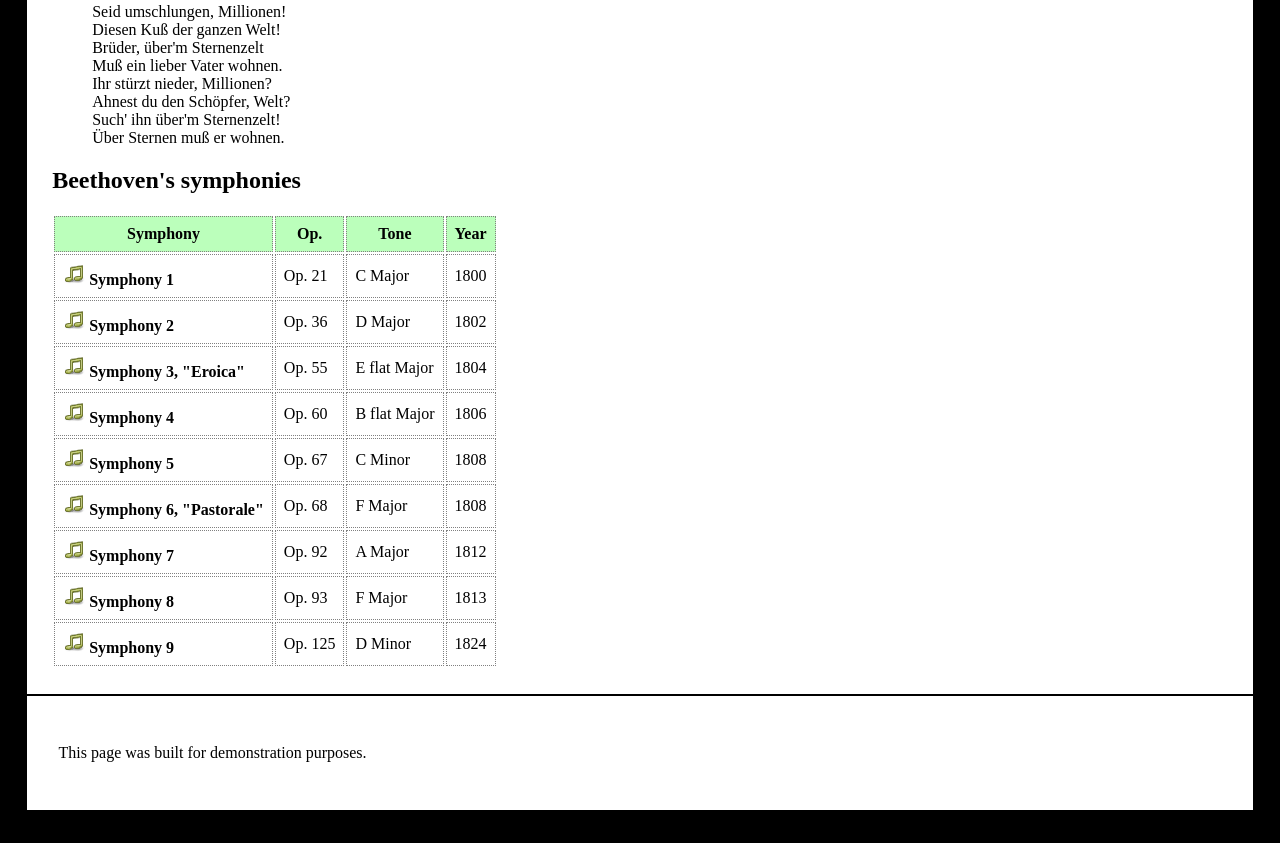
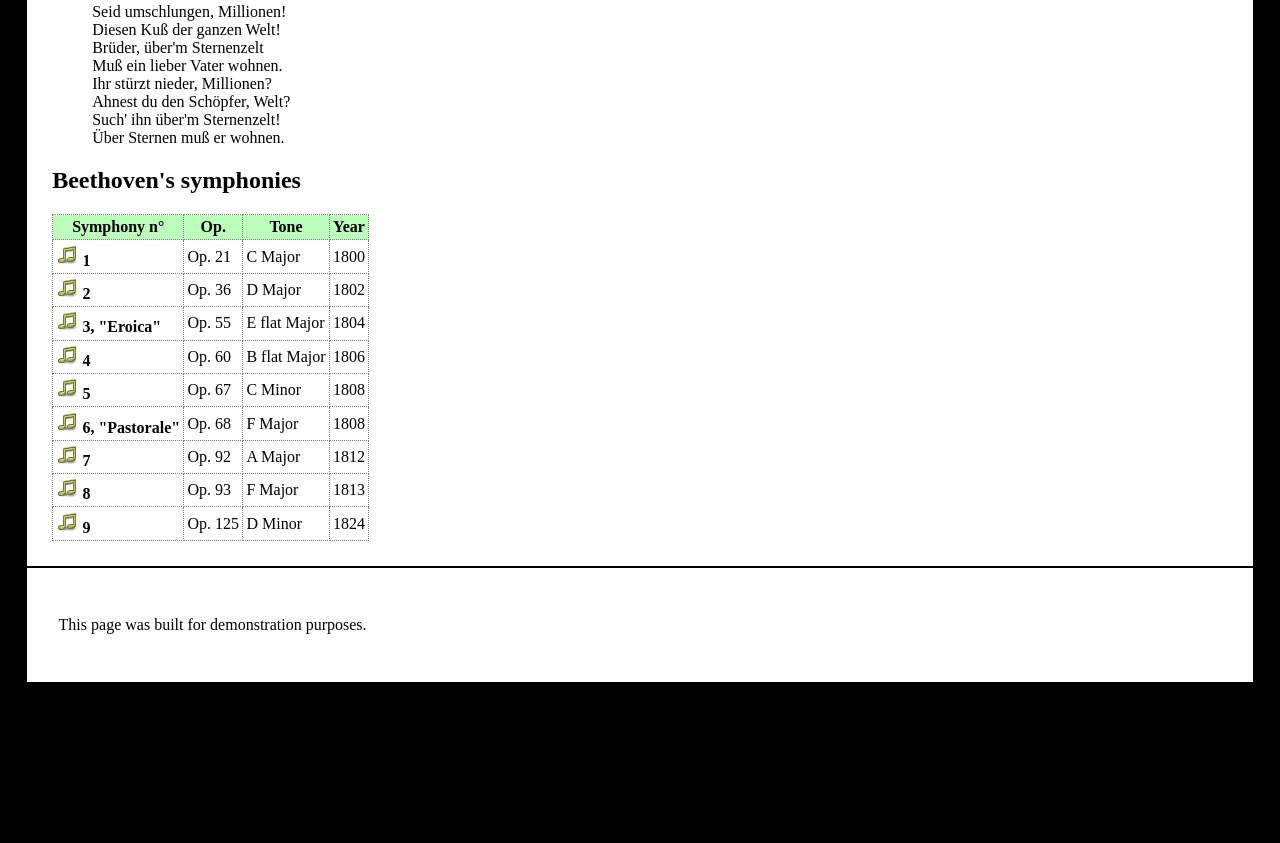
Before and after one commit to pjacquot/Mobile-Jun-2011, a plain HTML site: page weeks2-3/stepA/sample.html in a window 1280 px wide. Shown: the part 1004-1847 px from the top of the page. After the commit the page ends 1719 px from the top, so only its background shows below. Drawn offline with Linux system fonts and the light colour scheme.

Commit message:
Optimize table display to make the page more usable

```diff
--- a/weeks2-3/stepA/sample.html
+++ b/weeks2-3/stepA/sample.html
@@ -85,60 +85,60 @@ Such' ihn über'm Sternenzelt!<br />
 <table>
   <thead>
     <tr>
-      <th>Symphony</th><th>Op.</th><th>Tone</th><th>Year</th>
+      <th>Symphony n°</th><th>Op.</th><th>Tone</th><th>Year</th>
     </tr>
   </thead>
   <tbody>
     <tr>
-      <th scope="row"><img src='music.png' /> Symphony 1</th>
+      <th scope="row"><img src='music.png' /> 1</th>
       <td>Op. 21</td>
       <td>C Major</td>
       <td>1800</td>
     </tr>
     <tr>
-      <th scope="row"><img src='music.png' /> Symphony 2</th>
+      <th scope="row"><img src='music.png' /> 2</th>
       <td>Op. 36</td>
       <td>D Major</td>
       <td>1802</td>
     </tr>
     <tr>
-      <th scope="row"><img src='music.png' /> Symphony 3, "Eroica"</th>
+      <th scope="row"><img src='music.png' /> 3, "Eroica"</th>
       <td>Op. 55</td>
       <td>E flat Major</td>
       <td>1804</td>
     </tr>
     <tr>
-      <th scope="row"><img src='music.png' /> Symphony 4</th>
+      <th scope="row"><img src='music.png' /> 4</th>
       <td>Op. 60</td>
       <td>B flat Major</td>
       <td>1806</td>
     </tr>
     <tr>
-      <th scope="row"><img src='music.png' /> Symphony 5</th>
+      <th scope="row"><img src='music.png' /> 5</th>
       <td>Op. 67</td>
       <td>C Minor</td>
       <td>1808</td>
     </tr>
     <tr>
-      <th scope="row"><img src='music.png' /> Symphony 6, "Pastorale"</th>
+      <th scope="row"><img src='music.png' /> 6, "Pastorale"</th>
       <td>Op. 68</td>
       <td>F Major</td>
       <td>1808</td>
     </tr>
     <tr>
-      <th scope="row"><img src='music.png' /> Symphony 7</th>
+      <th scope="row"><img src='music.png' /> 7</th>
       <td>Op. 92</td>
       <td>A Major</td>
       <td>1812</td>
     </tr>
     <tr>
-      <th scope="row"><img src='music.png' /> Symphony 8</th>
+      <th scope="row"><img src='music.png' /> 8</th>
       <td>Op. 93</td>
       <td>F Major</td>
       <td>1813</td>
     </tr>
     <tr>
-      <th scope="row"><img src='music.png' /> Symphony 9</th>
+      <th scope="row"><img src='music.png' /> 9</th>
       <td>Op. 125</td>
       <td>D Minor</td>
       <td>1824</td>
--- a/weeks2-3/stepA/style.css
+++ b/weeks2-3/stepA/style.css
@@ -44,6 +44,10 @@ body { padding-bottom: 2em; text-align: center; }
   border: 1px solid black;
 }
 
+table {
+  border-collapse: collapse;
+}
+
 thead th {
    background-color:#bfb;
    text-align:center;
@@ -51,5 +55,5 @@ thead th {
 
 th, td {
   border: thin gray dotted;
-  padding: 0.5em;
+  padding: 0.2em;
 }
```
Also changed, not shown: weeks2-3/index.html (+8 -1 lines).
